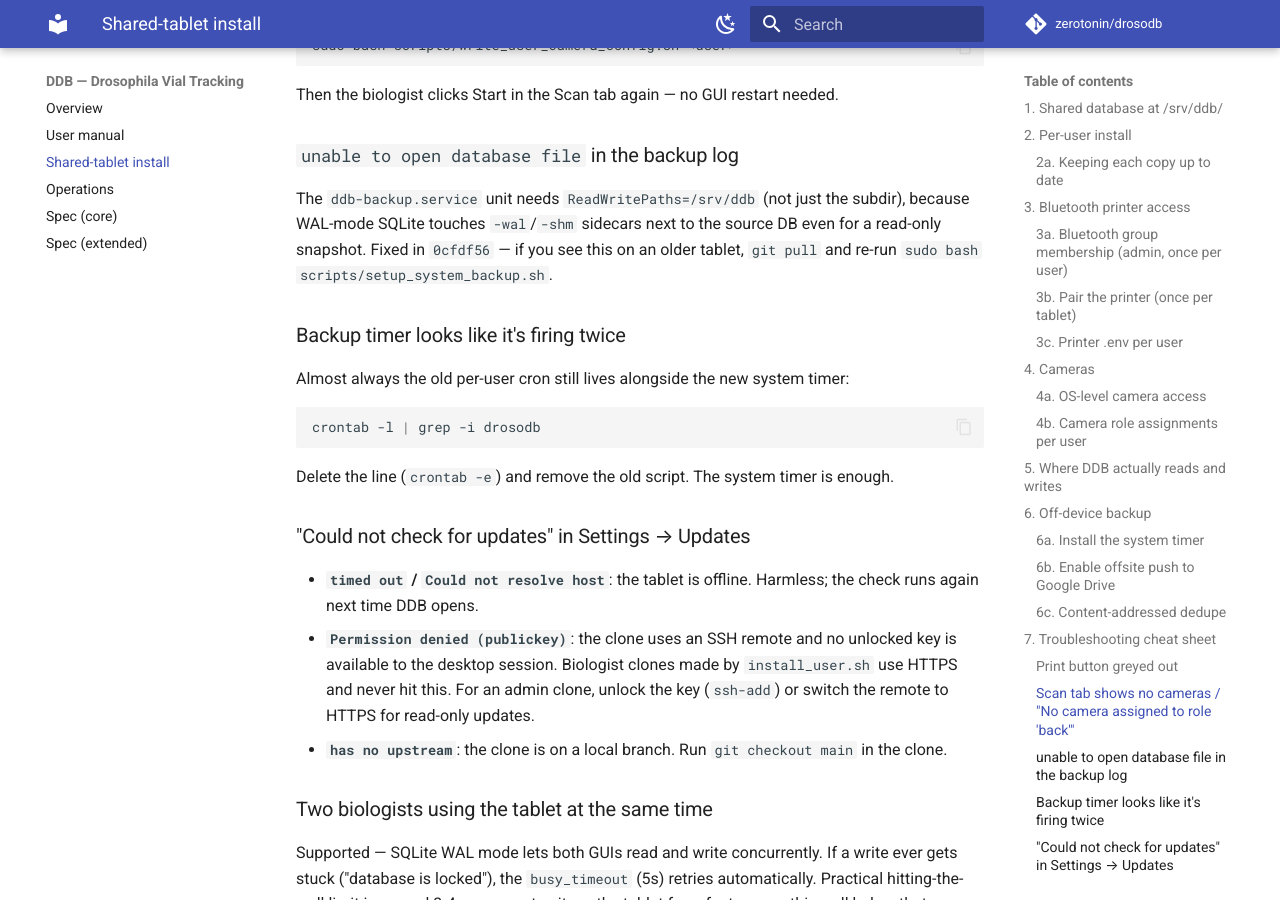
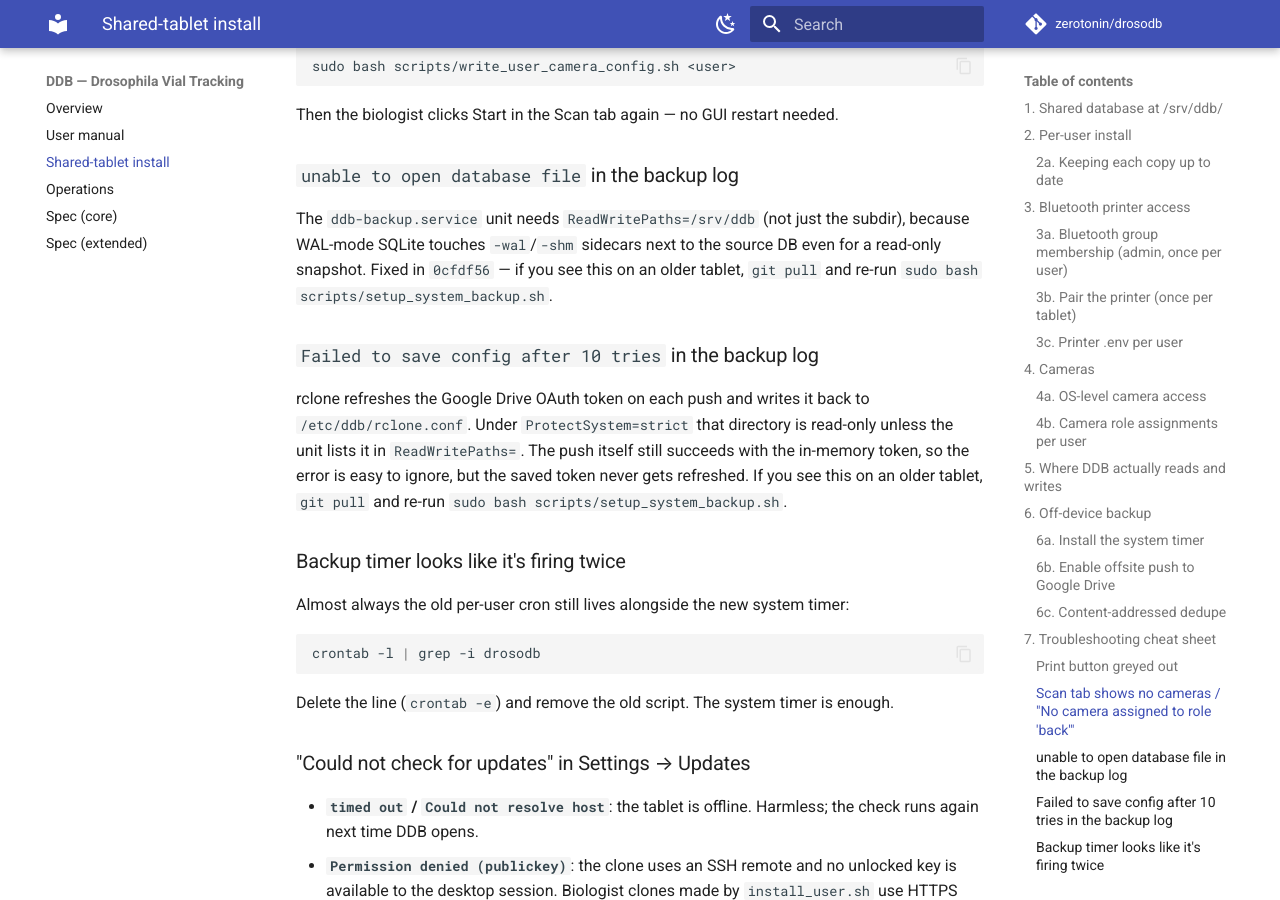
Before and after one commit to zerotonin/drosodb, an MkDocs documentation site: the page built from docs/shared_tablet.md, in a window 1280 px wide and 900 px high, scrolled down 9462 px. Built offline with MkDocs 1.6.1 and Material for MkDocs 9.7.7, drawn with Linux system fonts in a browser that asks for light colours; comment, search, counter and statistics services are not loaded; some of the changed text lies outside the part shown.

Commit message:
docs(shared-tablet): rclone.conf is 0600; explain the token-save error
The file table claimed root 0644 for rclone.conf, but it holds the OAuth
token and is (and must stay) 0600. Adds a troubleshooting entry for the
"Failed to save config" log line so the next admin recognises it and
knows that re-running setup_system_backup.sh fixes it.

```diff
--- a/docs/shared_tablet.md
+++ b/docs/shared_tablet.md
@@ -351,7 +351,7 @@
 | `$HOME/.config/ddb/cameras.json` | user | Per-user camera role → bus_path map. |
 | `$HOME/miniforge3/envs/ddb/` | user | The biologist's conda env. |
 | `/etc/ddb/backup.env` | admin | Backup timer's config — retention, rclone remote. |
-| `/etc/ddb/rclone.conf` | admin (root 0644) | rclone remote credentials for offsite push. |
+| `/etc/ddb/rclone.conf` | admin (root 0600) | rclone remote credentials for offsite push (holds the OAuth token: never world-readable). |
 | `/usr/local/sbin/ddb-backup` | admin (root 0755) | The backup script itself, installed from `scripts/`. |
 | `/etc/systemd/system/ddb-backup.{timer,service}` | admin | Systemd units triggering the backup. |
 
@@ -458,6 +458,16 @@
 in `0cfdf56` — if you see this on an older tablet, `git pull` and
 re-run `sudo bash scripts/setup_system_backup.sh`.
 
+### `Failed to save config after 10 tries` in the backup log
+
+rclone refreshes the Google Drive OAuth token on each push and writes it
+back to `/etc/ddb/rclone.conf`. Under `ProtectSystem=strict` that
+directory is read-only unless the unit lists it in `ReadWritePaths=`. The
+push itself still succeeds with the in-memory token, so the error is
+easy to ignore, but the saved token never gets refreshed. If you see
+this on an older tablet, `git pull` and re-run
+`sudo bash scripts/setup_system_backup.sh`.
+
 ### Backup timer looks like it's firing twice
 
 Almost always the old per-user cron still lives alongside the new
```
